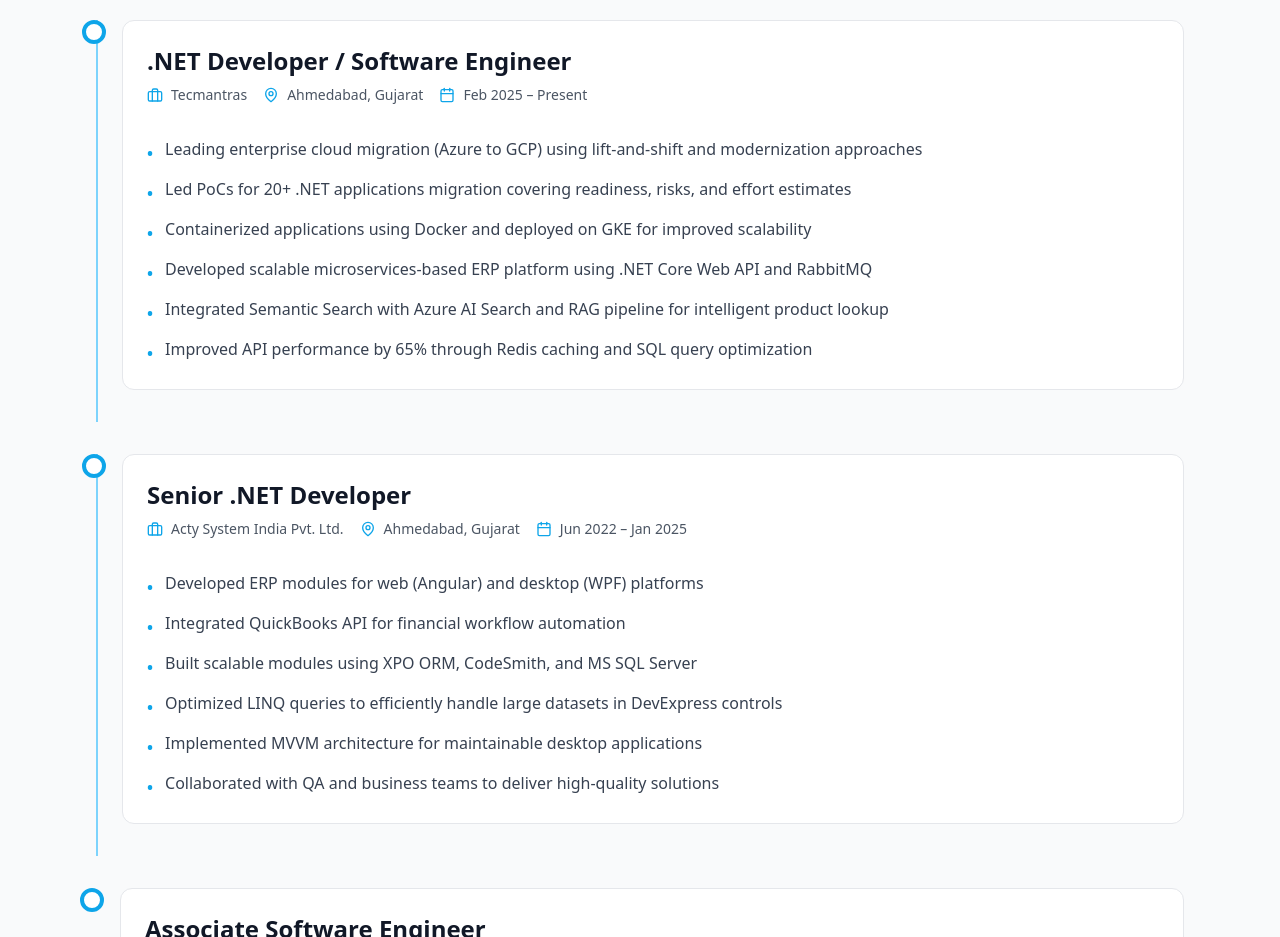
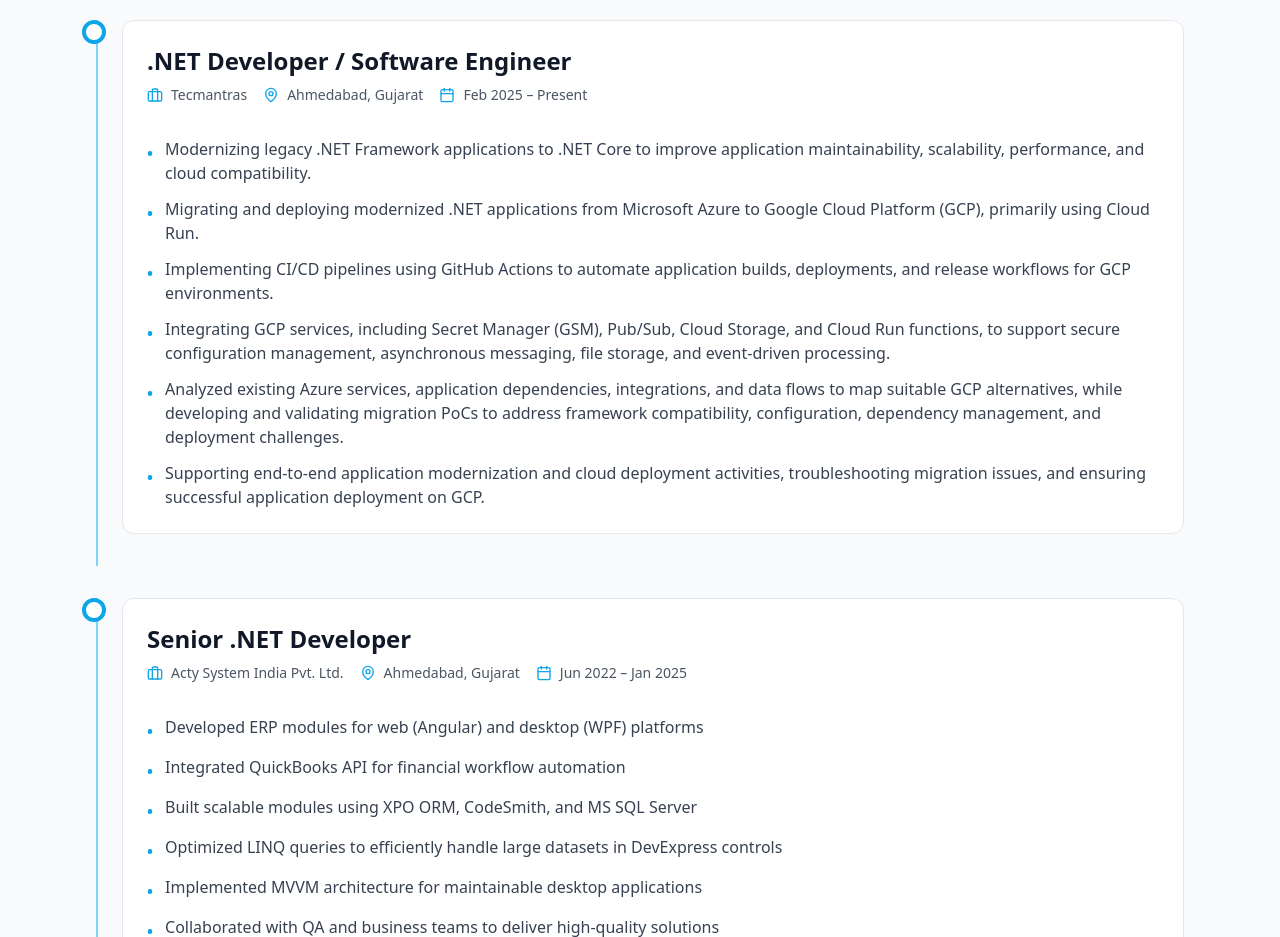
Before and after one commit to tokenairdrop6-a11y/deepak-parmar-profile, a React (Vite) app: page / in a window 1280 px wide. Shown: the part 3100-4037 px from the top of the page. Built offline with nearby package versions, Linux system fonts and the light colour scheme.

Commit message:
Revise experience highlights for cloud migration
Updated experience highlights to reflect modernized .NET applications and GCP deployment activities.

```diff
--- a/src/components/Experience.tsx
+++ b/src/components/Experience.tsx
@@ -13,12 +13,12 @@ export function Experience({ isDark }: ExperienceProps) {
       location: 'Ahmedabad, Gujarat',
       period: 'Feb 2025 – Present',
       highlights: [
-        'Leading enterprise cloud migration (Azure to GCP) using lift-and-shift and modernization approaches',
-        'Led PoCs for 20+ .NET applications migration covering readiness, risks, and effort estimates',
-        'Containerized applications using Docker and deployed on GKE for improved scalability',
-        'Developed scalable microservices-based ERP platform using .NET Core Web API and RabbitMQ',
-        'Integrated Semantic Search with Azure AI Search and RAG pipeline for intelligent product lookup',
-        'Improved API performance by 65% through Redis caching and SQL query optimization'
+        'Modernizing legacy .NET Framework applications to .NET Core to improve application maintainability, scalability, performance, and cloud compatibility.',
+        'Migrating and deploying modernized .NET applications from Microsoft Azure to Google Cloud Platform (GCP), primarily using Cloud Run.',
+        'Implementing CI/CD pipelines using GitHub Actions to automate application builds, deployments, and release workflows for GCP environments.',
+        'Integrating GCP services, including Secret Manager (GSM), Pub/Sub, Cloud Storage, and Cloud Run functions, to support secure configuration management, asynchronous messaging, file storage, and event-driven processing.',
+        'Analyzed existing Azure services, application dependencies, integrations, and data flows to map suitable GCP alternatives, while developing and validating migration PoCs to address framework compatibility, configuration, dependency management, and deployment challenges.',
+        'Supporting end-to-end application modernization and cloud deployment activities, troubleshooting migration issues, and ensuring successful application deployment on GCP.'
       ]
     },
     {
@@ -94,19 +94,16 @@ export function Experience({ isDark }: ExperienceProps) {
             <motion.div
               key={index}
               variants={itemVariants}
-              className={`relative pl-6 pb-8 ${index !== experiences.length - 1 ? 'border-l-2' : ''} ${
-                isDark ? 'border-primary-500/30' : 'border-primary-300'
-              }`}
+              className={`relative pl-6 pb-8 ${index !== experiences.length - 1 ? 'border-l-2' : ''} ${isDark ? 'border-primary-500/30' : 'border-primary-300'
+                }`}
             >
-              <div className={`absolute -left-4 top-0 w-6 h-6 rounded-full border-4 ${
-                isDark ? 'bg-neutral-800 border-primary-500' : 'bg-white border-primary-500'
-              }`}></div>
+              <div className={`absolute -left-4 top-0 w-6 h-6 rounded-full border-4 ${isDark ? 'bg-neutral-800 border-primary-500' : 'bg-white border-primary-500'
+                }`}></div>
 
-              <div className={`p-6 rounded-xl border transition-all duration-300 hover:shadow-lg ${
-                isDark
-                  ? 'bg-neutral-700/50 border-neutral-600/50 hover:border-primary-500/50'
-                  : 'bg-white border-neutral-200 hover:border-primary-400'
-              }`}>
+              <div className={`p-6 rounded-xl border transition-all duration-300 hover:shadow-lg ${isDark
+                ? 'bg-neutral-700/50 border-neutral-600/50 hover:border-primary-500/50'
+                : 'bg-white border-neutral-200 hover:border-primary-400'
+                }`}>
                 <div className="flex flex-col md:flex-row md:items-start md:justify-between mb-4">
                   <div className="flex-1">
                     <h3 className={`text-2xl font-bold mb-2 ${isDark ? 'text-white' : 'text-neutral-900'}`}>
```
